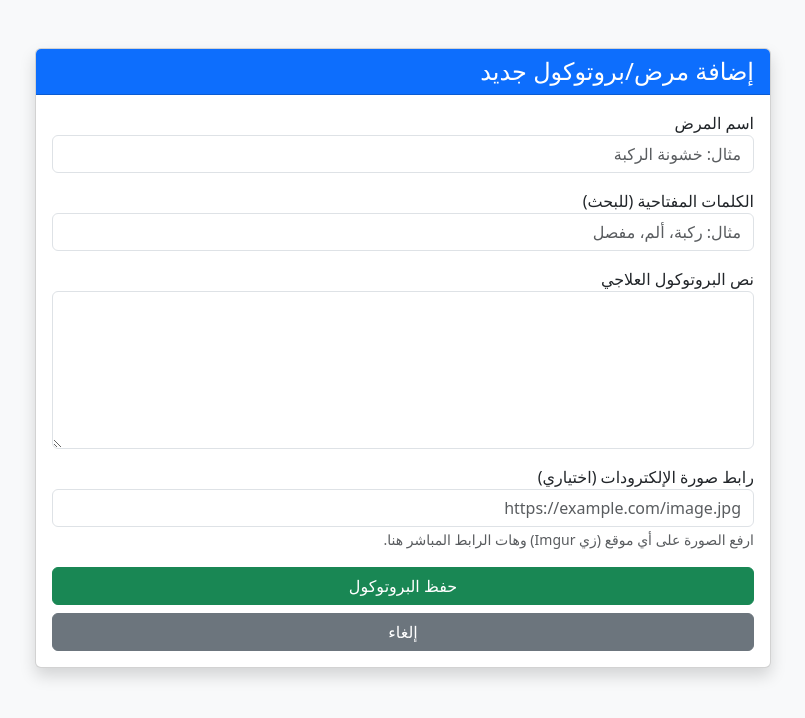
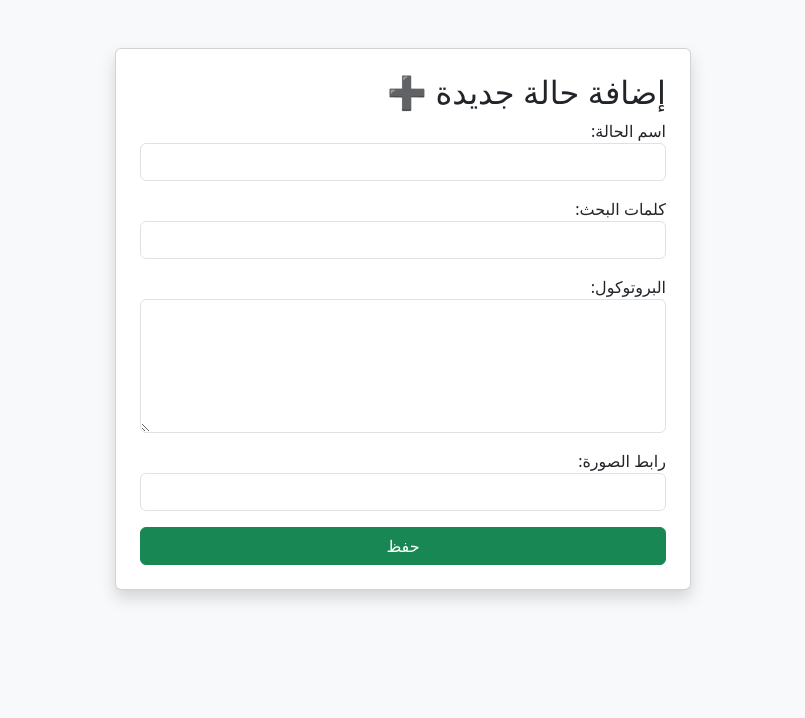
Before and after one commit to abohamza122025-a11y/PhysioExpert-Pro, a Flask app: template templates/add_protocol.html in a window 1280 px wide. Shown: the top 718 px of the page, without its empty margins (237-1042 px from the left). Run offline with Flask 3, Linux system fonts and the light colour scheme; the template is opened without the code that fills it, so the values that code supplies are empty.

Commit message:
Update add_protocol.html

```diff
--- a/templates/add_protocol.html
+++ b/templates/add_protocol.html
@@ -1,43 +1,20 @@
 <!DOCTYPE html>
 <html lang="ar" dir="rtl">
 <head>
-    <meta charset="UTF-8">
-    <title>إضافة بروتوكول جديد</title>
+    <meta charset="UTF-8"><title>إضافة</title>
     <link href="https://cdn.jsdelivr.net/npm/bootstrap@5.3.0/dist/css/bootstrap.min.css" rel="stylesheet">
 </head>
-<body class="bg-light">
-    <div class="container mt-5">
-        <div class="row justify-content-center">
-            <div class="col-md-8">
-                <div class="card shadow">
-                    <div class="card-header bg-primary text-white">
-                        <h4 class="mb-0">إضافة مرض/بروتوكول جديد</h4>
-                    </div>
-                    <div class="card-body">
-                        <form method="POST">
-                            <div class="mb-3">
-                                <label>اسم المرض</label>
-                                <input type="text" name="disease_name" class="form-control" required placeholder="مثال: خشونة الركبة">
-                            </div>
-                            <div class="mb-3">
-                                <label>الكلمات المفتاحية (للبحث)</label>
-                                <input type="text" name="keywords" class="form-control" placeholder="مثال: ركبة، ألم، مفصل">
-                            </div>
-                            <div class="mb-3">
-                                <label>نص البروتوكول العلاجي</label>
-                                <textarea name="protocol_text" class="form-control" rows="6" required></textarea>
-                            </div>
-                            <div class="mb-3">
-                                <label>رابط صورة الإلكترودات (اختياري)</label>
-                                <input type="url" name="image_url" class="form-control" placeholder="https://example.com/image.jpg">
-                                <small class="text-muted">ارفع الصورة على أي موقع (زي Imgur) وهات الرابط المباشر هنا.</small>
-                            </div>
-                            <button type="submit" class="btn btn-success w-100">حفظ البروتوكول</button>
-                            <a href="{{ url_for('admin_dashboard') }}" class="btn btn-secondary w-100 mt-2">إلغاء</a>
-                        </form>
-                    </div>
-                </div>
-            </div>
+<body class="bg-light py-5 text-end">
+    <div class="container" style="max-width: 600px;">
+        <div class="card p-4 shadow">
+            <h2>إضافة حالة جديدة ➕</h2>
+            <form method="POST">
+                <div class="mb-3"><label>اسم الحالة:</label><input type="text" name="disease_name" class="form-control" required></div>
+                <div class="mb-3"><label>كلمات البحث:</label><input type="text" name="keywords" class="form-control"></div>
+                <div class="mb-3"><label>البروتوكول:</label><textarea name="protocol_text" class="form-control" rows="5" required></textarea></div>
+                <div class="mb-3"><label>رابط الصورة:</label><input type="url" name="image_url" class="form-control"></div>
+                <button type="submit" class="btn btn-success w-100">حفظ</button>
+            </form>
         </div>
     </div>
 </body>
```
